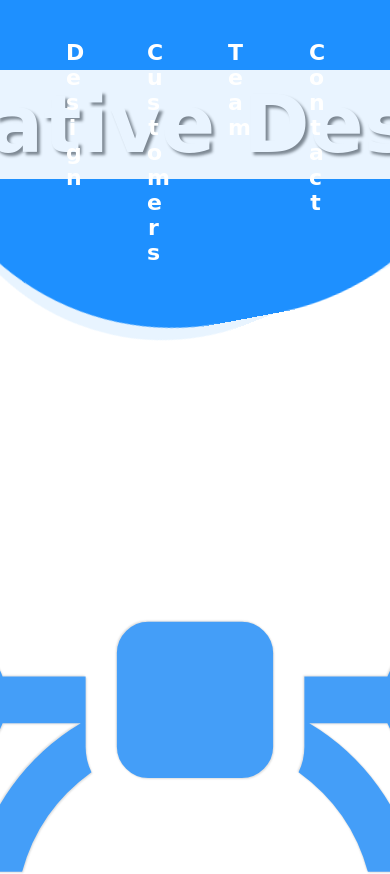
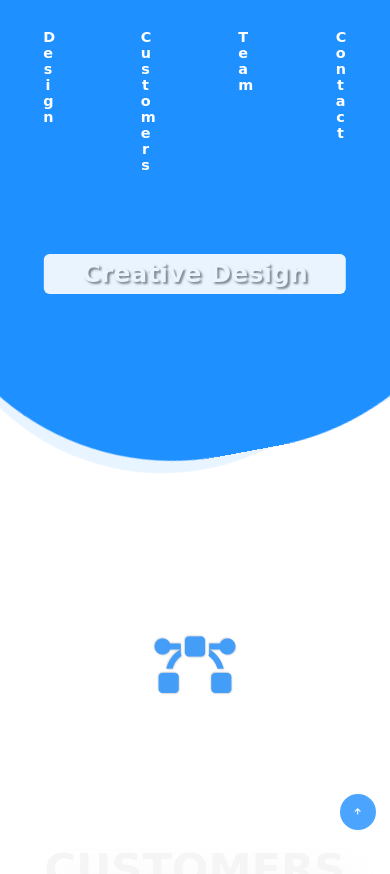
Before and after one commit to alire1992/designs, a plain HTML site: page index.html in a window 390 px wide. Shown: the top 874 px of the page. Drawn offline with Linux system fonts and the light colour scheme; a web font is replaced by a local one.

Commit message:
Make it responsive.

```diff
--- a/index.html
+++ b/index.html
@@ -15,12 +15,12 @@
   <body>
     <div class="container">
       <!-- Section 1 -->
-      <section class="section-1">
+      <section class="section-1" id="home">
         <nav class="navbar">
-          <a href="#" class="navbar-link">Design</a>
-          <a href="#" class="navbar-link">Customers</a>
-          <a href="#" class="navbar-link">Team</a>
-          <a href="#" class="navbar-link">Contact</a>
+          <a href="#home" class="navbar-link">Design</a>
+          <a href="#customers" class="navbar-link">Customers</a>
+          <a href="#team" class="navbar-link">Team</a>
+          <a href="#contact" class="navbar-link">Contact</a>
         </nav>
         <div class="floating-bg"></div>
         <h1 class="section-1-heading">Creative Design</h1>
@@ -31,7 +31,7 @@
       <!-- End of section 1 -->
 
       <!-- Section 2 -->
-      <section class="section-2">
+      <section class="section-2" id="customers">
         <h2 class="section-heading">Customers</h2>
         <div class="customers-wrapper">
           <div class="customer">
@@ -105,7 +105,7 @@
       <!-- End of section 2 -->
 
       <!-- Section 3 -->
-      <section class="section-3">
+      <section class="section-3" id="team">
         <h2 class="section-heading">Team</h2>
         <div class="team-wrapper">
           <div class="team-member">
@@ -200,7 +200,7 @@
       <!-- End of section 3 -->
 
       <!-- Section 4 -->
-      <section class="section-4">
+      <section class="section-4" id="contact">
         <h2 class="section-heading">Contact</h2>
         <div class="form-container">
           <img src="images/form-img.png" alt="letter image" class="form-img" />
@@ -216,6 +216,7 @@
         </p>
       </section>
       <!-- End of section 4 -->
+      <a href="#home" class="scroll-up-btn"><i class="fas fa-arrow-up"></i></a>
     </div>
   </body>
 </html>
--- a/style.css
+++ b/style.css
@@ -13,6 +13,7 @@
 
 html {
   font-size: 62.5%;
+  scroll-behavior: smooth;
 }
 
 body {
@@ -446,3 +447,201 @@ body {
   margin-top: 5rem;
 }
 /* End of section 4 */
+
+.scroll-up-btn {
+  width: 5rem;
+  height: 5rem;
+  background-color: rgba(30, 143, 255, 0.8);
+  position: fixed;
+  bottom: 5rem;
+  right: 5rem;
+  border-radius: 100%;
+  color: #fff;
+  display: flex;
+  align-items: center;
+  justify-content: center;
+  transition: background-color 0.5s ease-in;
+}
+
+.scroll-up-btn:hover {
+  background-color: #32e7ff;
+}
+
+/* Responsive */
+@media (max-width: 1400px) {
+  .floating-bg {
+    top: -120vw;
+  }
+
+  .section-1-heading {
+    font-size: 6rem;
+    top: 25vw;
+    width: 70rem;
+  }
+
+  .navbar-link {
+    font-size: 2rem;
+  }
+
+  .logo {
+    top: 75%;
+  }
+
+  .logo i {
+    font-size: 10rem;
+  }
+
+  .section-heading {
+    font-size: 8rem;
+    margin-bottom: 10rem;
+  }
+
+  .section-2 {
+    height: auto;
+  }
+
+  .customers-wrapper {
+    flex-wrap: wrap;
+  }
+
+  .customer {
+    margin: 5rem 10rem;
+  }
+
+  .section-3 {
+    height: auto;
+  }
+
+  .team-wrapper {
+    flex-wrap: wrap;
+  }
+
+  .team-member {
+    margin: 5rem 10rem;
+  }
+
+  .form-container {
+    height: 60%;
+  }
+
+  .form-img {
+    display: none;
+  }
+
+  .contact-form {
+    transform: translateY(0);
+  }
+
+  .contact-form:hover {
+    transform: translateY(-1rem);
+  }
+
+  .copyright {
+    margin: 5rem 0 4rem 0;
+  }
+}
+
+@media (max-width: 1150px) {
+  .floating-bg {
+    top: -110vw;
+  }
+
+  .section-1-heading {
+    font-size: 5rem;
+    top: 30vw;
+    width: 60rem;
+  }
+
+  .logo i {
+    font-size: 9rem;
+  }
+}
+
+@media (max-width: 950px) {
+  .floating-bg {
+    top: -100vw;
+  }
+
+  .section-1-heading {
+    top: 40vw;
+  }
+
+  .navbar {
+    justify-content: space-around;
+  }
+}
+
+@media (max-width: 750px) {
+  html {
+    font-size: 50%;
+  }
+
+  .floating-bg {
+    top: -90vw;
+  }
+
+  .section-1-heading {
+    top: 48vw;
+  }
+
+  .section-heading {
+    margin-bottom: 5rem;
+  }
+}
+
+@media (max-width: 550px) {
+  html {
+    font-size: 45%;
+  }
+
+  .floating-bg {
+    top: -70vw;
+  }
+
+  .section-1-heading {
+    top: 65vw;
+    width: 42rem;
+    font-size: 3.5rem;
+  }
+
+  .section-heading {
+    font-size: 6rem;
+  }
+
+  .customer {
+    margin: 5rem 0;
+  }
+
+  .team-member {
+    margin: 5rem 0;
+  }
+
+  .section-4 {
+    height: auto;
+  }
+
+  .form-container {
+    background-color: transparent;
+    box-shadow: none;
+  }
+
+  .contact-form {
+    box-shadow: 1rem 1rem 2rem #aaa;
+  }
+
+  .contact-form:hover {
+    box-shadow: 2rem 2rem 3rem #aaa;
+  }
+
+  .copyright {
+    font-size: 1.8rem;
+    margin: 5rem;
+    text-align: center;
+  }
+
+  .scroll-up-btn {
+    bottom: 2rem;
+    right: 2rem;
+  }
+}
+/* End of Responsive */
```
